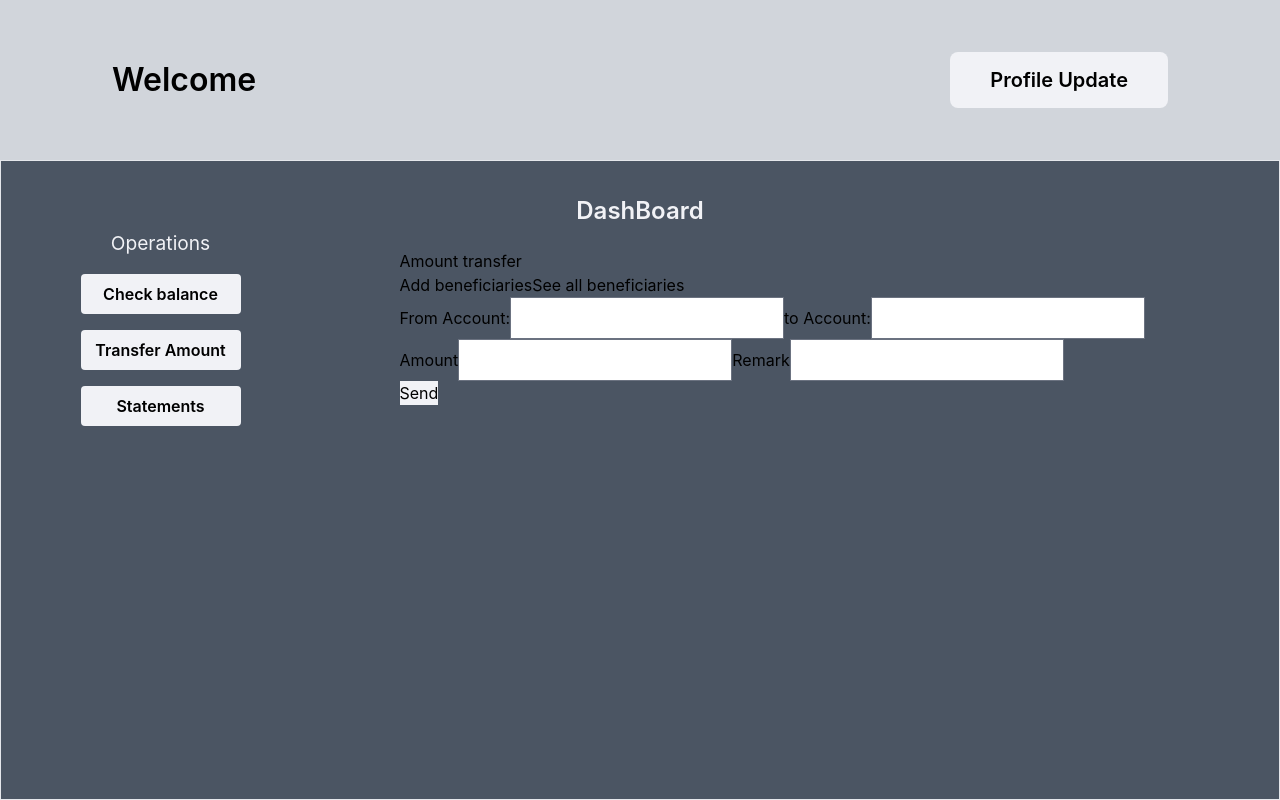
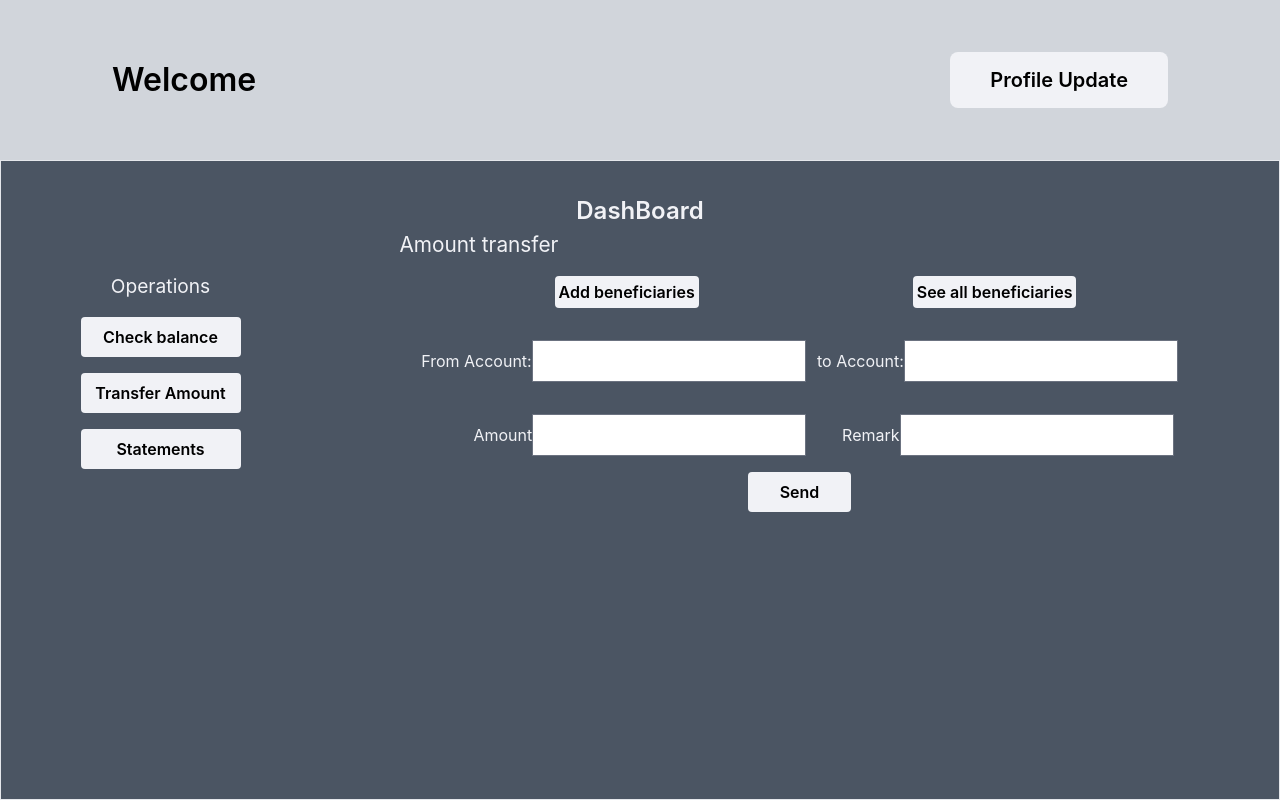
Before and after one commit to anshulghogre4/online-banking-springboot-react, a React (Create React App) app in the folder client/: page /dashboard/trx in a window 1280 px wide. Built offline with nearby package versions, Linux system fonts and the light colour scheme.

Commit message:
updated about us and transfer amount page before exam

```diff
--- a/client/src/App.js
+++ b/client/src/App.js
@@ -15,7 +15,7 @@ import DashboardTransferMoney from './Components/Dashboard/DashboardTransferMone
 function App() {
   return (
     <Routes>
-      <Route path="/home" element = {<LandingPage/>}/>
+      <Route path="/" element = {<LandingPage/>}/>
       <Route path='/login' element={<Login/>}/>
       <Route path='/signup' element={<Register/>}/>
       <Route path='/dashboard' element={<Dashboard/>}/>
--- a/client/src/Components/AboutUs/AboutUs.js
+++ b/client/src/Components/AboutUs/AboutUs.js
@@ -1,5 +1,9 @@
 import React from 'react'
 import aniket from "../../assets/images/Aniket.jpg"
+import anup from "../../assets/images/Anup.jpg"
+import pratap from "../../assets/images/An_Pratap.jpg"
+import Anshul from "../../assets/images/Anshul.jpg"
+
 const AboutUs = () => {
     return (
         <div className="2xl:container 2xl:mx-auto lg:py-16 lg:px-20 md:py-12 md:px-6 py-9 px-4">
@@ -19,27 +23,37 @@ const AboutUs = () => {
                     <p className="font-normal text-base leading-6 text-gray-600 ">It is a long established fact that a reader will be distracted by the readable content of a page when looking at its layout. The point of using Lorem Ipsum.In the first place we have granted to God, and by this our present charter confirmed for us and our heirs forever that the English Church shall be free, and shall have her rights entire, and her liberties inviolate; and we will that it be thus observed; which is apparent from</p>
                 </div>
                 <div className="w-full lg:w-8/12 lg:pt-8">
-                    <div className="grid md:grid-cols-4 sm:grid-cols-2 grid-cols-1 lg:gap-4 shadow-lg rounded-md">
+                    <div className="grid md:grid-cols-5 sm:grid-cols-2 grid-cols-1 lg:gap-4 shadow-lg rounded-md">
                         <div className="p-4 pb-6 flex justify-center flex-col items-center">
-                            <img className="md:block hidden" src="https://i.ibb.co/FYTKDG6/Rectangle-118-2.png" alt="Alexa featured Img" />
-                            <img className="md:hidden block" src="https://i.ibb.co/zHjXqg4/Rectangle-118.png" alt="Alexa featured Img" />
-                            <p className="font-medium text-xl leading-5 text-gray-800 mt-4">Alexa</p>
+                            <img className="md:block hidden" src={aniket}  alt="Alexa featured Img" />
+                            <img className="md:hidden block" src={aniket} alt="Alexa featured Img" />
+
+                           <p className="font-medium text-xl leading-5 text-gray-800 mt-4">Aniket Ghogare</p>
+                           <p className="font-medium text-xl leading-5 text-gray-800 mt-4">PRN:</p>
                         </div>
                         <div className="p-4 pb-6 flex justify-center flex-col items-center">
-                            <img className="md:block hidden" src={aniket} alt="Aniket featured Img" />
-                            <img className="md:hidden block" src={aniket} alt="Aniket featured Img" />
-                            <p className="font-medium text-xl leading-5 text-gray-800 mt-4">Aniket</p>
+                            <img className="md:block hidden" src={anup} alt="Aniket featured Img" />
+                            <img className="md:hidden block" src={anup} alt="Aniket featured Img" />
+                            <p className="font-medium text-xl leading-5 text-gray-800 mt-4">Anup Kumar</p>
                             <p className="font-medium text-xl leading-5 text-gray-800 mt-4">PRN:</p>
                         </div>
                         <div className="p-4 pb-6 flex justify-center flex-col items-center">
-                            <img className="md:block hidden" src="https://i.ibb.co/Pc6XVVC/Rectangle-120.png" alt="Liam featued Img" />
-                            <img className="md:hidden block" src="https://i.ibb.co/C5MMBcs/Rectangle-120.png" alt="Liam featued Img" />
-                            <p className="font-medium text-xl leading-5 text-gray-800 mt-4">Liam</p>
+                            <img className="md:block hidden" src={pratap} alt="Liam featued Img" />
+                            <img className="md:hidden block" src={pratap} alt="Liam featued Img" />
+                            <p className="font-medium text-xl leading-5 text-gray-800 mt-4">Anurag Pratap Singh</p>
+                            <p className="font-medium text-xl leading-5 text-gray-800 mt-4">PRN:</p>
                         </div>
                         <div className="p-4 pb-6 flex justify-center flex-col items-center">
                             <img className="md:block hidden" src="https://i.ibb.co/7nSJPXQ/Rectangle-121.png" alt="Elijah featured img" />
                             <img className="md:hidden block" src="https://i.ibb.co/ThZBWxH/Rectangle-121.png" alt="Elijah featured img" />
-                            <p className="font-medium text-xl leading-5 text-gray-800 mt-4">Elijah</p>
+                            <p className="font-medium text-xl leading-5 text-gray-800 mt-4">Anurag Pratap Singh</p>
+                            <p className="font-medium text-xl leading-5 text-gray-800 mt-4">PRN:</p>
+                        </div>
+                        <div className="p-4 pb-6 flex justify-center flex-col items-center">
+                            <img className="md:block hidden" src={Anshul} alt="Elijah featured img" />
+                            <img className="md:hidden block" src={Anshul} alt="Elijah featured img" />
+                            <p className="font-medium text-xl leading-5 text-gray-800 mt-4">Anshul Ghogre(Lead)</p>
+                            <p className="font-medium text-xl leading-5 text-gray-800 mt-4">PRN:</p>
                         </div>
                     </div>
                 </div>
--- a/client/src/Components/Dashboard/DashBoardBalance.js
+++ b/client/src/Components/Dashboard/DashBoardBalance.js
@@ -15,7 +15,7 @@ const DashBoardBalance = () => {
 <div className=' flex flex-col justify-center items-center gap-4'>
       <h3 className='text-[1.2rem] text-[#f1f2f6]'>Operations</h3>
       <NavLink to={"/dashboard/balance"} ><button className='w-[10rem] p-2 bg-[#f1f2f6] font-semibold rounded '>Check balance</button></NavLink>
-       <button className='w-[10rem] p-2 bg-[#f1f2f6] font-semibold rounded '>Transfer Amount</button>
+      <NavLink to={"/dashboard/trx"} ><button className='w-[10rem] p-2 bg-[#f1f2f6] font-semibold rounded '>Transfer Amount</button></NavLink>
       <NavLink to={"/dashboard/Stmt"} ><button className='w-[10rem] p-2 bg-[#f1f2f6] font-semibold rounded '>Statements</button></NavLink>
 
 </div>
--- a/client/src/Components/Dashboard/DashboardMain.js
+++ b/client/src/Components/Dashboard/DashboardMain.js
@@ -7,7 +7,7 @@ import { NavLink } from 'react-router-dom'
 
 
 const DashboardMain = () => {
-  let accountNo =1;
+  let accountNo =null;
 
   const [show, setShow] = useState(false);
 
--- a/client/src/Components/Dashboard/DashboardTransferMoney.js
+++ b/client/src/Components/Dashboard/DashboardTransferMoney.js
@@ -22,37 +22,37 @@ const DashboardTransferMoney = () => {
 
 
 
-<div className='w-[50rem]'>
-        <h2>Amount transfer</h2>
-   <div>
-            <button>Add beneficiaries</button>
-            <button>See all beneficiaries</button>
+<div className='w-[50rem] '>
+        <h2 className='text-[#f1f2f6] text-[1.3rem] '>Amount transfer</h2>
+   <div className='flex flex-row justify-around p-4 ml-[2rem] '>
+            <button className='bg-[#f1f2f6] font-semibold p-1 rounded'>Add beneficiaries</button>
+            <button className='bg-[#f1f2f6] font-semibold p-1 rounded'>See all beneficiaries</button>
 
    </div>
 
     <div>
 
         <form >
-        <div>
-            <label htmlFor="fromAccount">From Account:
+        <div className='flex flex-row justify-around p-4 '>
+            <label  className='text-[#f1f2f6]' htmlFor="fromAccount">From Account:
                 <input type="number" name='fromAccount' id='fromAccount' />
             </label>
 
-            <label htmlFor="toAccount">to Account:
+            <label className='text-[#f1f2f6]'  htmlFor="toAccount">to Account:
                 <input type="number" name='toAccount' id='toAccount' />
             </label>
         </div>
 
-        <div>
-        <label htmlFor="amount">Amount
+        <div className='flex flex-row justify-around p-4 ml-[4rem] '>
+        <label className='text-[#f1f2f6] relative right-[1rem]'  htmlFor="amount">Amount
                 <input type="number" name='amount' id='amount' />
             </label>
-            <label htmlFor="Remark">Remark
+            <label className='text-[#f1f2f6]'  htmlFor="Remark">Remark
                 <input type="text" name='Remark' id='Remark' />
             </label>
-        </div>
+        </div  >
+            <div className='flex flex-row justify-center items center'><button className='bg-[#f1f2f6] font-semibold px-[2rem] py-[0.5rem] rounded'>Send</button></div>
 
-        <button className='bg-[#f1f2f6]'>Send</button>
         </form>
     </div>
 </div>
```
Also changed, not shown: client/src/assets/images/Anshul.jpg (added).
